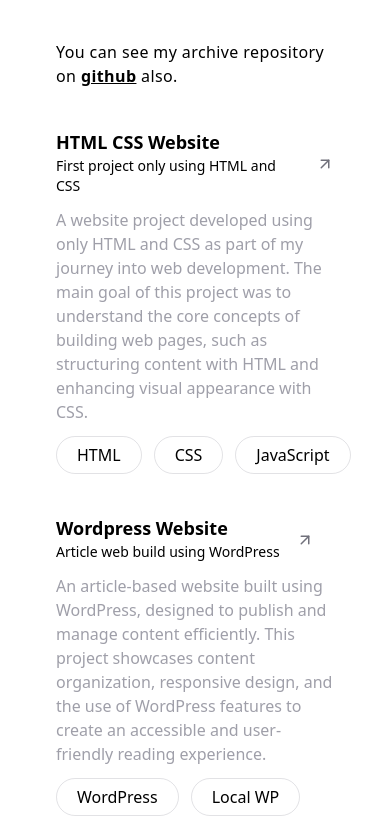
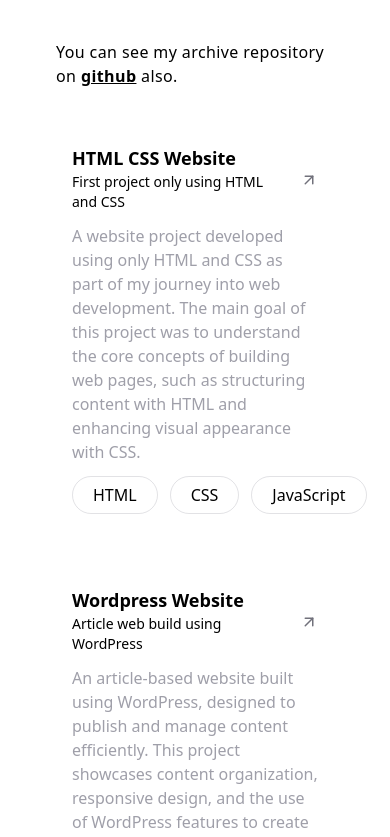
Before and after one commit to ryaand/portfolio, a Next.js app: page / in a window 390 px wide. Shown: the part 3147-3984 px from the top of the page. Built offline with nearby package versions, Linux system fonts and the light colour scheme.

Commit message:
fix(ProjectCard): adjust padding for improved layout consistency

```diff
--- a/src/Components/Utilities/projectCard.jsx
+++ b/src/Components/Utilities/projectCard.jsx
@@ -13,7 +13,7 @@ const ProjectCard = ({ links, title, subtitle, description, stacks }) => {
                     whileInView={{ opacity: 1, y: 0 }}
                     viewport={{ margin: "-200px" }}
                     transition={{ duration: 0.7, ease: easeOut }}
-                    className="hover:bg-black/5 transition-all duration-450 rounded-2xl hover:shadow-xs gap-3 flex flex-col md:p-8">
+                    className="hover:bg-black/5 transition-all duration-450 rounded-2xl hover:shadow-xs gap-3 flex flex-col md:p-8 m-0 p-4">
                     <div className="flex gap-4 items-center">
                         <div>
                             <div className="font-black text-lg">
```
